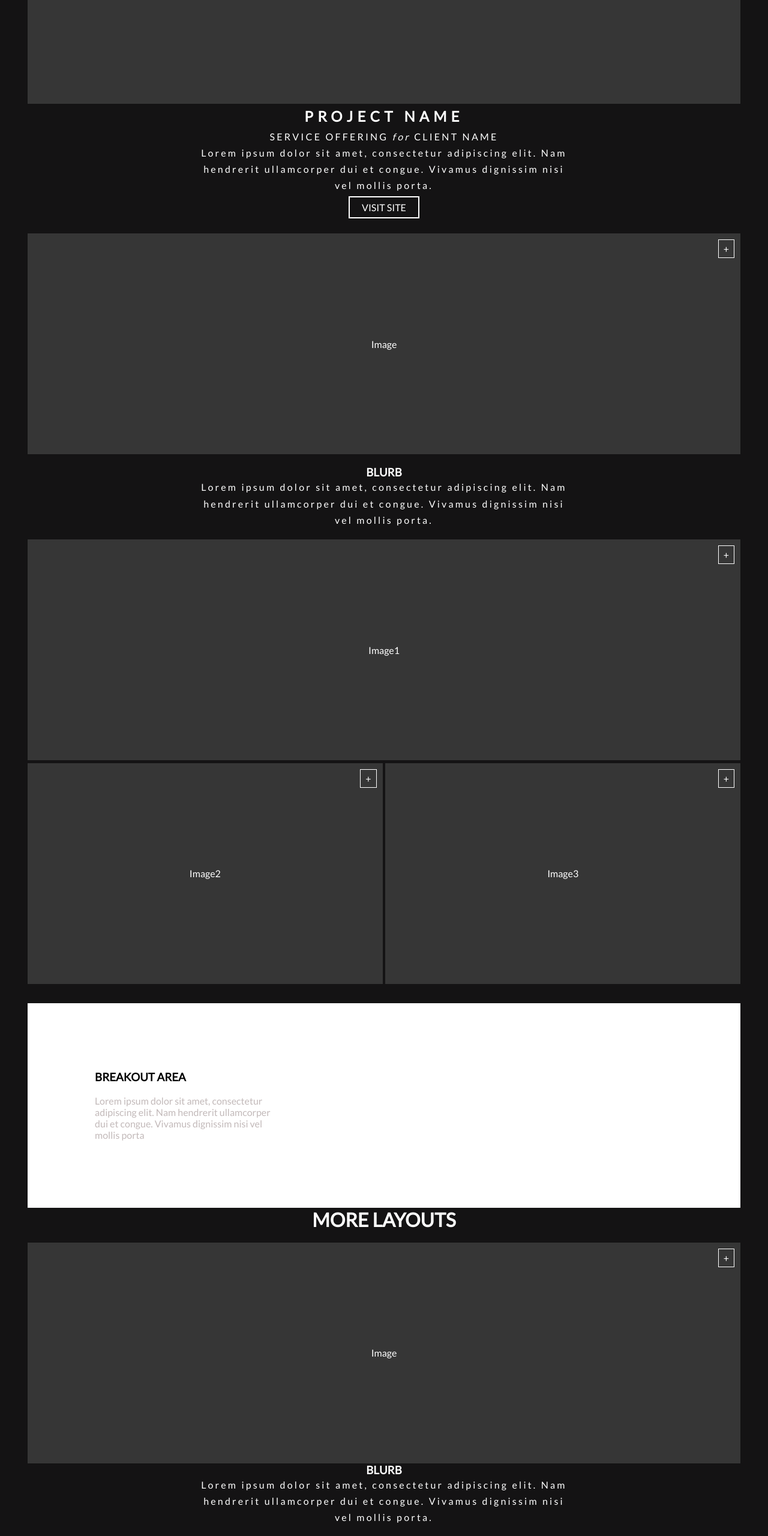
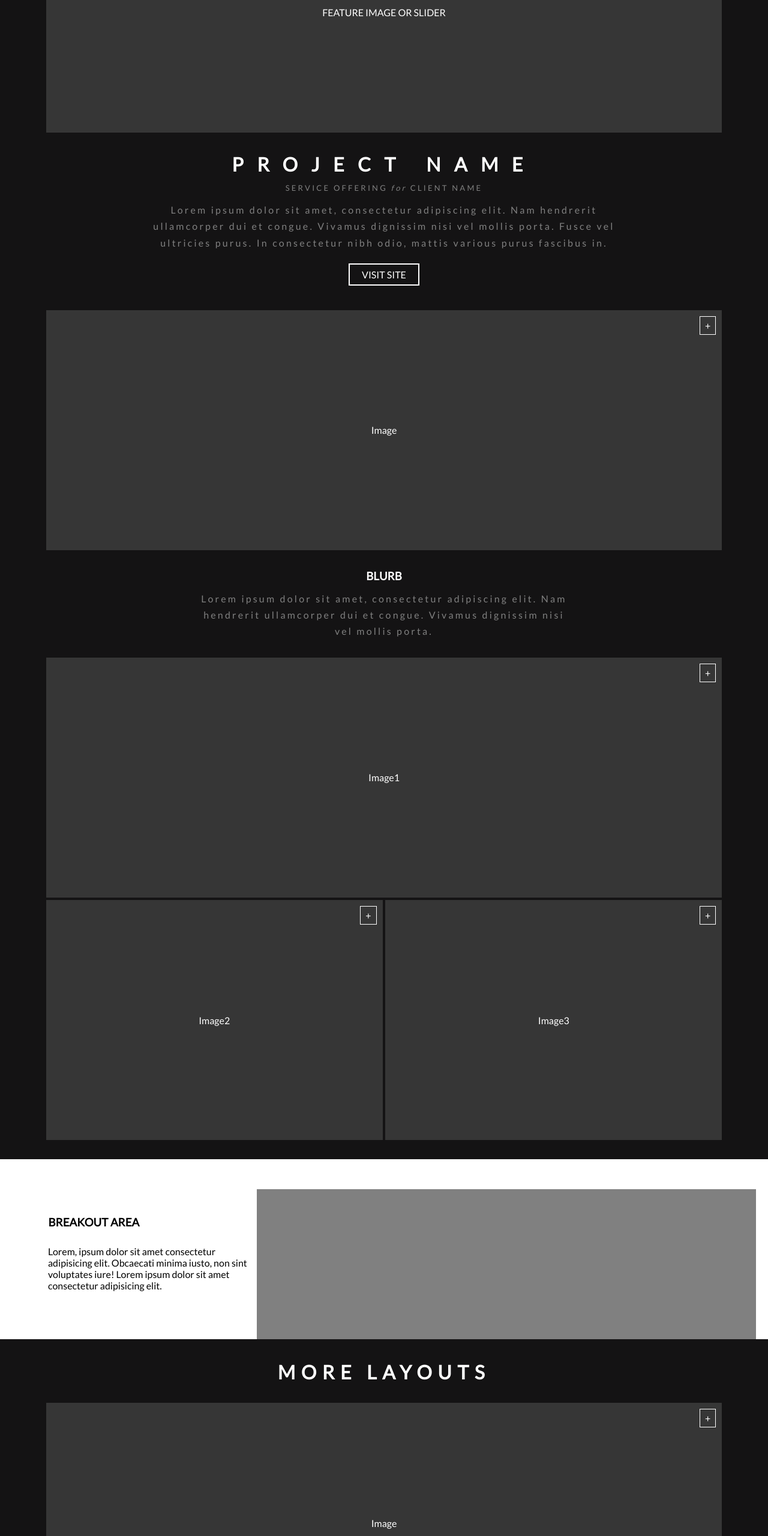
Before and after one commit to Afzal112233/simple-web-layout, a plain HTML site: page index.html in a window 1280 px wide. Shown: the part 240-2800 px from the top of the page at 60% size. Drawn offline with Linux system fonts and the light colour scheme.

Commit message:
Html CSS Project Overall improvements

```diff
--- a/index.html
+++ b/index.html
@@ -17,7 +17,8 @@
     </header>
 
 
-    <main class="uniform">
+    <main>
+        <div class="uniform">
             <div class="Banner">
                 <div class="slider">
                     FEATURE IMAGE OR SLIDER
@@ -28,12 +29,13 @@
             <section class="content">
                 <h1>PROJECT NAME</h1>
                 <br>
-            <p class="letterspacing">SERVICE OFFERING <i>for</i> CLIENT NAME</p>
-            <p class="letterspacing">Lorem ipsum dolor sit amet, consectetur adipiscing elit. Nam<br> hendrerit ullamcorper dui et congue. Vivamus dignissim nisi<br> vel mollis porta.</p>
+                <h3 class="letterspacing">SERVICE OFFERING <i>for</i> CLIENT NAME</h3>
+                <p class="letterspacing">Lorem ipsum dolor sit amet, consectetur adipiscing elit. Nam hendrerit<br> ullamcorper dui et congue. Vivamus dignissim nisi vel mollis porta. Fusce vel<br> ultricies purus. In consectetur nibh odio, mattis various purus fascibus in.</p>
                 <div class="section">
                     <a href="#" id="visit">VISIT SITE</a>
                 </div>
                 <br>
+
                 <div class="main image">
                     <div>Image</div>
                     <div class="plus">+</div>
@@ -42,7 +44,7 @@
             <br>
 
             <h3 class="blurb">BLURB</h3>
-        <p class="letterspacing">Lorem ipsum dolor sit amet, consectetur adipiscing elit. Nam<br> hendrerit ullamcorper dui et congue. Vivamus dignissim nisi<br> vel mollis porta.</p>
+            <p class="letterspacing color">Lorem ipsum dolor sit amet, consectetur adipiscing elit. Nam<br> hendrerit ullamcorper dui et congue. Vivamus dignissim nisi<br> vel mollis porta.</p>
             <br>
 
             <section class="grid1 blurb">
@@ -56,14 +58,25 @@
                     <div class="plus3">+</div>
                 </div>
             </section>
+        </div>
 
-        <div class="breakoutarea">
-            <h3 class="breakout">BREAKOUT AREA</h3><br>
-            <div>Lorem ipsum dolor sit amet, consectetur<br> adipiscing elit. Nam hendrerit ullamcorper<br> dui et congue. Vivamus dignissim nisi vel<br> mollis porta</div>
+        <div class="white">
+            <div class="whitearea">
+                <div class="breakout">
+                    <h3>BREAKOUT AREA</h3>
+                    <p>Lorem, ipsum dolor sit amet consectetur adipisicing elit. Obcaecati minima iusto, non sint voluptates iure! Lorem ipsum dolor sit amet consectetur adipisicing elit.</p>
                 </div>
+                <div class="greybox"></div>
+            </div>
+
+
+
+        </div>
+        <br>
+        <div class="uniform">
             <div>
                 <h1 class="format">MORE LAYOUTS</h1>
-            <br>
+
                 <div class="main image">
                     <div>Image</div>
                     <div class="plus">+</div>
@@ -71,7 +84,7 @@
             </div>
 
             <h3 class="blurb">BLURB</h3>
-        <p class="letterspacing">Lorem ipsum dolor sit amet, consectetur adipiscing elit. Nam<br> hendrerit ullamcorper dui et congue. Vivamus dignissim nisi<br> vel mollis porta.</p>
+            <p class="letterspacing color">Lorem ipsum dolor sit amet, consectetur adipiscing elit. Nam<br> hendrerit ullamcorper dui et congue. Vivamus dignissim nisi<br> vel mollis porta.</p>
             <br>
 
             <!-- the second gridout is starting from here -->
@@ -85,19 +98,22 @@
                 <div class="img3 imagecolor">Image 3
                     <div class="plusThree">+</div>
                 </div>
-            <div class="caption1 borderCaptionTop">Caption 1
+                <div class="caption1 borderCaptionTop">IMAGE CAPTION
                     <p class="caption-para">Lorem ipsum dolor sit amet consectetur adipisicing elit. Illo, suscipit quam?</p>
                 </div>
                 <div class="caption23 captioncolor">
-                <div class="caption2 borderCaptionTop">Caption 2
+                    <div class="caption2 borderCaptionTop">IMAGE CAPTION
                         <p class="caption-para">Lorem ipsum dolor sit amet consectetur adipisicing elit. Voluptatum, distinctio dolores!</p>
                     </div>
-                <div class="caption3 borderCaptionTop">Caption 3
-                    <p class="caption-para">Lorem ipsum dolor sit amet consectetur adipisicing elit. Repellat, ipsum officiis!</p>
+                    <br>
+                    <div class="caption3 borderCaptionTop">IMAGE CAPTION
+                        <p class="caption-para">Lorem ipsum dolor sit amet consectetur adipisicing elit.!</p>
 
                     </div>
                 </div>
             </div>>
+        </div>
+        </div>
     </main>
     <br>
     <hr class="hr">
@@ -106,43 +122,48 @@
     <!-- FOOTER PORTION STARTS HERE -->
     <footer>
         <h2 class="footer">MORE PROJECTS</h2>
+        <br>
+
         <p class="footer-p">Lorem ipsum dolor sit amet.</p>
         <br>
 
         <div class="flex">
             <div class="block">
                 <div class="blocks margin"></div>
-                <div class="textali footeralign">
+                <div class="textali footeralign"><br>
                     <h4>PROJECT NAME</h4>
-                    <p>Lorem ipsum dolor sit amet.</p>
+                    <p class="color">Lorem ipsum dolor sit amet.</p>
                 </div>
             </div>
             <div class="block">
                 <div class="blocks margin"></div>
-                <div class="textali footeralign">
+                <div class="textali footeralign"><br>
                     <h4>PROJECT NAME</h4>
-                    <p>Lorem ipsum dolor sit amet.</p>
+                    <p class="color">Lorem ipsum dolor sit amet.</p>
                 </div>
             </div>
             <div class="block">
                 <div class="blocks margin"></div>
-                <div class="textali footeralign">
+                <div class="textali footeralign"><br>
                     <h4>PROJECT NAME</h4>
-                    <p>Lorem ipsum dolor sit amet.</p>
+                    <p class="color">Lorem ipsum dolor sit amet.</p>
                 </div>
             </div>
             <div class="block">
                 <div class="blocks margin"></div>
-                <div class="textali footeralign">
+                <div class="textali footeralign"><br>
                     <h4>PROJECT NAME</h4>
-                    <p>Lorem ipsum dolor sit amet.</p>
+                    <p class="color">Lorem ipsum dolor sit amet.</p>
                 </div>
             </div>
         </div>
 
         <br>
+        <div class="hr-centeralign">
             <hr class="horizontalrow">
+        </div>
         <p class="FooterNote">(C) DELOITTE DIGITAL 2013</p>
+
     </footer>
 
 </body>
--- a/style.css
+++ b/style.css
@@ -15,6 +15,9 @@
     .format {
         text-align: center;
         color: #fff;
+        letter-spacing: 0.3em;
+        padding-top: 0.5em;
+        padding-bottom: 1em;
     }
 
     .header {
@@ -22,7 +25,8 @@
         justify-content: space-between;
         color: #fff;
         margin-left: 3em;
-        margin-right: 3em;
+        margin-right: 90px;
+        padding-top: 1em;
     }
 
     .logo {
@@ -31,19 +35,19 @@
         align-items: center;
         background-color: #363636;
         padding: 0.6rem 0.7rem;
-        margin-left: 0.2px;
+        margin-left: 42px;
     }
 
     .uniform {
-        margin-left: 3.6%;
-        margin-right: 3.6%;
+        margin-left: 6%;
+        margin-right: 6%;
     }
 
     .slider {
         background-color: #363636;
         color: #fff;
         width: 100%;
-        height: 23em;
+        height: 400px;
         display: flex;
         justify-content: center;
         align-items: center;
@@ -54,7 +58,22 @@
         color: #fff;
         text-align: center;
         line-height: 3px;
-        letter-spacing: 0.3em;
+        letter-spacing: 0.7em;
+        font-size: 2em;
+        padding-top: 1em;
+        padding-bottom: 0.2em;
+    }
+
+    .content h3 {
+        font-weight: lighter;
+        padding-bottom: 0.7em;
+        font-size: 13px;
+        color: grey;
+    }
+
+    .content p {
+        color: grey;
+        padding-bottom: 1em;
     }
 
     .letterspacing {
@@ -66,6 +85,7 @@
 
     .section {
         text-align: center;
+        padding-bottom: 1em;
     }
 
     .section a {
@@ -80,7 +100,7 @@
         background-color: #363636;
         color: #fff;
         width: 100%;
-        height: 23em;
+        height: 400px;
         display: flex;
     }
 
@@ -98,6 +118,12 @@
     .blurb {
         color: #fff;
         text-align: center;
+        padding-top: 0.7em;
+    }
+
+    .color {
+        color: grey;
+        padding-top: 0.8em;
     }
 
     .plus {
@@ -112,7 +138,7 @@
 
     .grid1 {
         display: grid;
-        grid-template-rows: 23em 23em;
+        grid-template-rows: 400px 400px;
         grid-row-gap: 0.3em;
         grid-column-gap: 0.3em;
     }
@@ -184,26 +210,58 @@
     }
     /* BREAKOUT AREA STYLE PROPERTIES STARTS FROM HERE */
 
-    .breakoutarea {
-        background: #fff;
-        padding: 7rem;
-        margin-top: 2rem;
-    }
-
-    .breakoutarea>div {
-        color: #c2b9b9;
+    .whitearea {
+        display: grid;
+        grid-template-columns: 1.5fr 3fr;
+        grid-template-rows: 300px;
+        grid-row-gap: 0.3em;
+        grid-column-gap: 0.3em;
     }
 
     .breakout {
         background: #fff;
-        text-align: left;
+    }
+
+    .greybox {
+        background-color: grey;
+        margin-right: 20px;
+        margin-top: 50px;
+    }
+
+    .breakout {
+        grid-column-start: 1;
+        grid-column-end: 1;
+        grid-row-start: 1;
+        grid-row-end: 1;
+    }
+
+    .breakout h3 {
+        padding-top: 5em;
+        margin-left: 4.3em;
+        padding-bottom: 1.5em;
+    }
+
+    .breakout p {
+        margin-left: 5em;
+    }
+
+    .greybox {
+        grid-column-start: 2;
+        grid-column-end: 4;
+        grid-row-start: 1;
+        grid-row-end: 1;
+    }
+
+    .white {
+        background-color: #fff;
+        margin-top: 2em;
     }
     /* GIRD2 STYLE PROPERTIES STARTS FROM HERE */
 
     .grid2 {
         display: grid;
-        grid-template-columns: 14% 43% 43%;
-        grid-template-rows: 24rem 24rem;
+        grid-template-columns: 0.7fr 2fr 2fr;
+        grid-template-rows: 400px 400px;
         gap: 0.1rem;
         color: #fff;
         /*margin-right: 3.9rem;*/
@@ -298,13 +356,15 @@
 
     .borderCaptionTop {
         border-top: 2px solid #fff;
-        margin-left: 1rem;
-        padding: 0.3rem;
+        /* margin-left: 0.1rem; */
+        padding-top: 0.5em;
+        width: 80%;
     }
 
     .caption-para {
         color: #363636;
         font-family: 'Lato', sans-serif;
+        padding-top: 0.3em;
     }
 
     .borderHeaderTop {
@@ -324,16 +384,18 @@
         text-align: center;
         color: #fff;
         letter-spacing: 0.3em;
+        padding-top: 0.7em;
     }
 
     .footer-p {
         color: #363636;
         text-align: center;
         line-height: 0.01px;
+        padding-bottom: 1.5em;
     }
 
     .block {
-        width: 23%;
+        width: 22%;
         margin: 0.1%;
     }
 
@@ -341,6 +403,10 @@
         width: 100%;
         height: 7rem;
         background-color: #363636;
+    }
+
+    .block h4 {
+        letter-spacing: 0.2em;
     }
 
     .textali {
@@ -377,11 +443,18 @@
         height: 1px;
         background-color: #363636;
         width: 20%;
+        margin: auto;
+    }
+
+    .hr-centeralign {
+        text-align: center;
+        padding-top: 1em;
     }
 
     .FooterNote {
         text-align: center;
         color: #363636;
+        padding-top: 1em;
     }
     /*/////// MEDIA QUERIES ///////*/
     /* /////// SMART PHONE, ANDROID PHONES, LANDSCAPE IPHONE ///////*/
@@ -409,6 +482,11 @@
         }
         .image3 {
             height: 23em;
+        }
+        .breakoutarea {
+            padding-bottom: 5%;
+            padding-top: 3%;
+            padding-left: 3%;
         }
         .grid2 {
             display: flex;
@@ -438,8 +516,21 @@
         }
         .footer {
             font-size: small;
+            padding-bottom: 2%;
         }
         .flex {
             flex-direction: column;
         }
+        .block {
+            width: 90%;
+        }
+        .horizontalrow {
+            text-align: center;
+        }
     }
+
+    @media (min-width:577px) and (max-width:768px) {
+        .caption3 {
+            padding-bottom: 2%;
+        }
+    }
```
Lines whose indentation alone changed are shown as unchanged.
